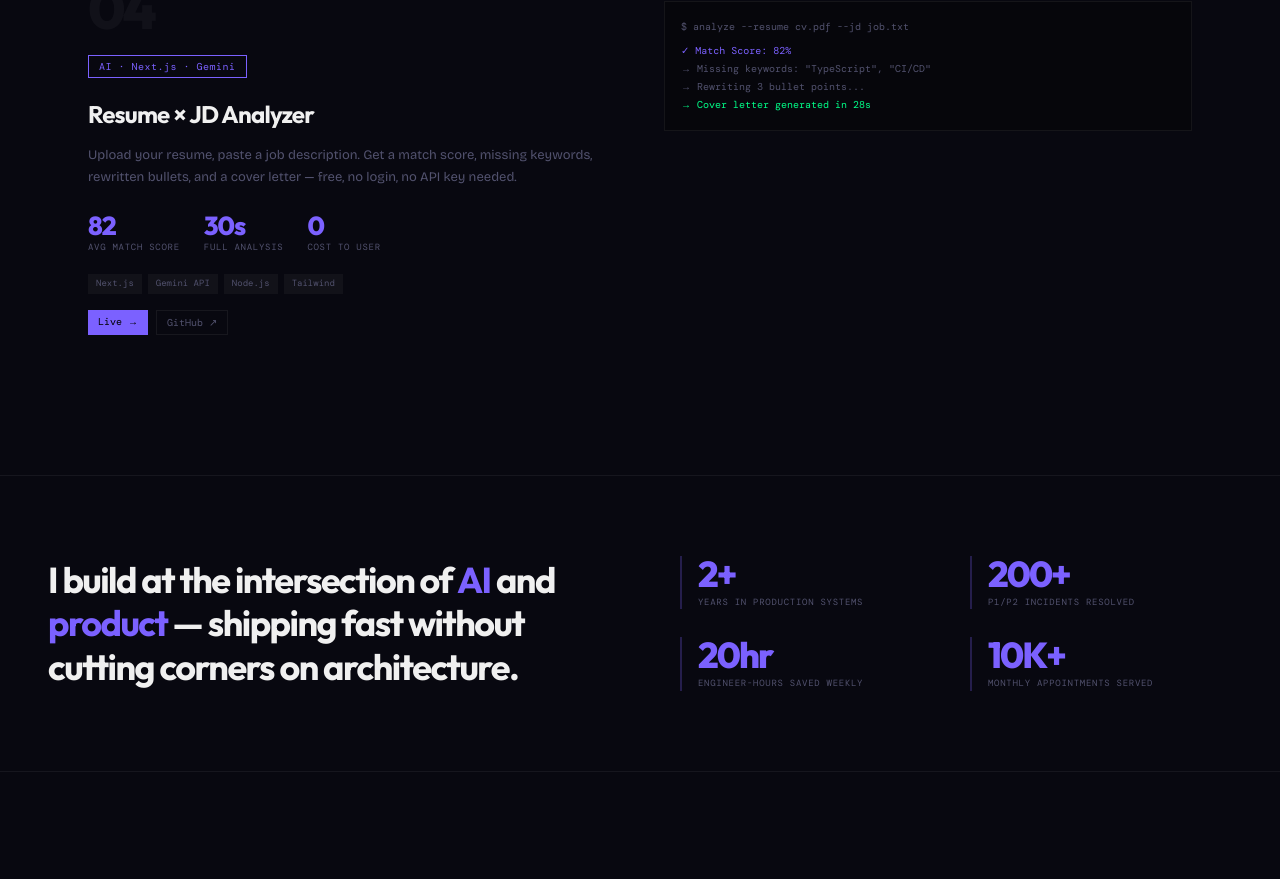
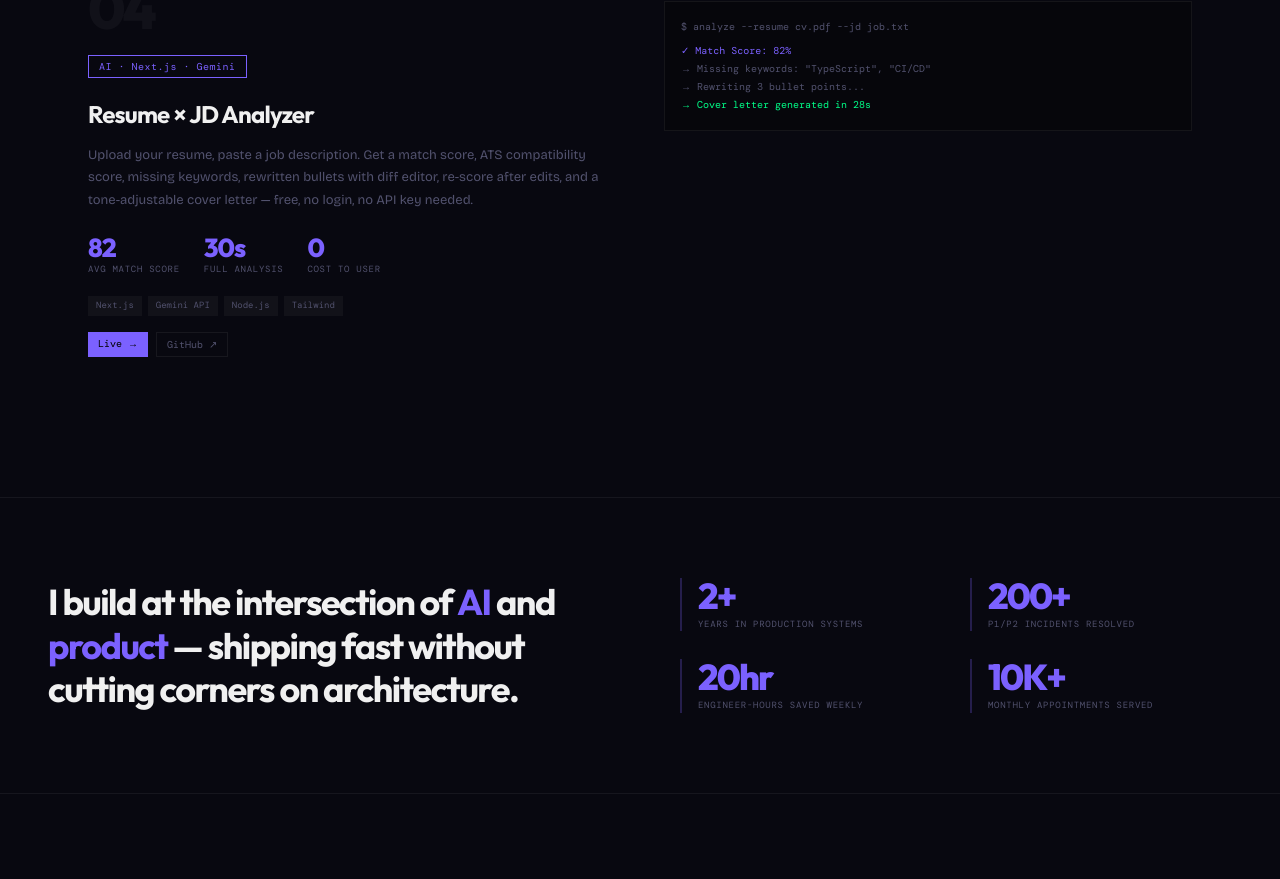
Before and after one commit to darcy2002/devanshi-portfolio, a Next.js app: page / in a window 1280 px wide. Shown: the part 2374-3253 px from the top of the page. Built offline with nearby package versions, Linux system fonts and the light colour scheme.

Commit message:
feat: expand resume analyzer project description
Co-Authored-By: Claude Sonnet 4.6 <noreply@anthropic.com>

```diff
--- a/components/Projects.tsx
+++ b/components/Projects.tsx
@@ -635,7 +635,7 @@ export default function Projects() {
             <CardTag>AI · Next.js · Gemini</CardTag>
             <CardTitle>Resume × JD Analyzer</CardTitle>
             <CardDesc>
-              {'Upload your resume, paste a job description. Get a match score, missing keywords, rewritten bullets, and a cover letter — free, no login, no API key needed.'}
+              {'Upload your resume, paste a job description. Get a match score, ATS compatibility score, missing keywords, rewritten bullets with diff editor, re-score after edits, and a tone-adjustable cover letter — free, no login, no API key needed.'}
             </CardDesc>
             <div style={{ display: 'flex', gap: 24, marginBottom: 20 }}>
               <Metric val="82" label="Avg match score" />
```
